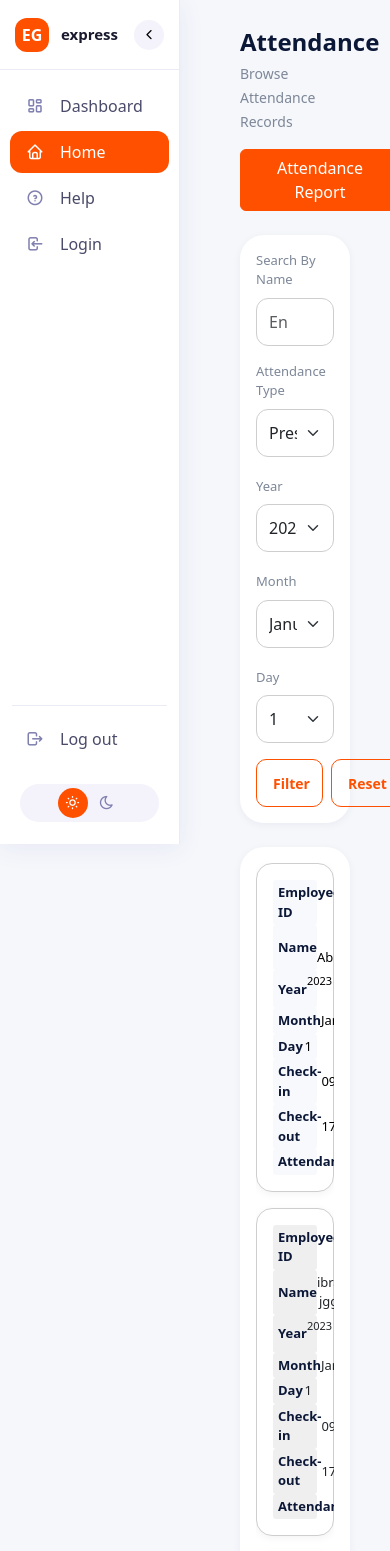
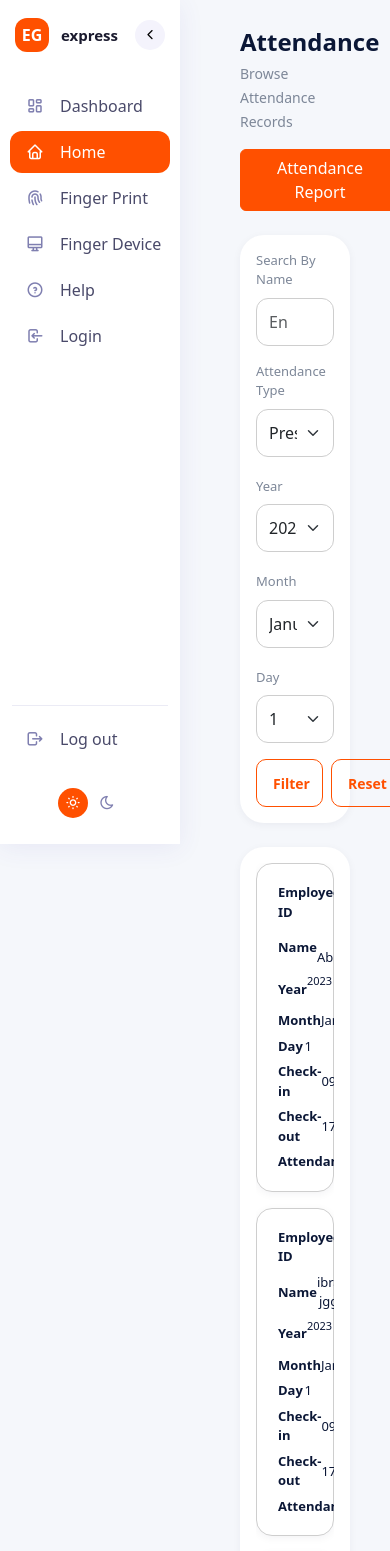
Before and after one commit to Egyexpress-FedEx/EG-Attendence-Hr-System, an Angular app: page /home in a window 390 px wide. Shown: the top 1551 px of the page. Built offline with nearby package versions, Linux system fonts and the light colour scheme.

Commit message:
dark-mode hundelation

```diff
--- a/src/app/features/pages/home/home.css
+++ b/src/app/features/pages/home/home.css
@@ -115,14 +115,13 @@
 
 
  .attendance-table tbody tr:nth-child(odd) td {
-  background-color: #f8f9fc !important;
+  background-color: var(--oddbg) !important;
 
 }
 
 .attendance-table tbody tr:nth-child(even) td {
-    background-color: #efefef !important;
+    background-color: var(--evenbg) !important;
 
-  color: #212529;
 }
 .attendance-table {
   margin-bottom: 0;
@@ -144,8 +143,9 @@
 .attendance-table tbody td {
   padding: 3px 5px  ;
   vertical-align: middle;
-
+  border-color: var(--tr-borfer);
   border-radius: 3px;
+  color:var(--secondary);
 }
 /* Pills */
 .serial-pill
@@ -168,7 +168,7 @@
 
 .pagination {
   gap: 6px;
-   --bs-pagination-bg: transparent;
+  background: transparent;
 }
 
 .page-link {
@@ -179,17 +179,18 @@
   display: flex;
   align-items: center;
   justify-content: center;
-  color: var(--secondary);
   cursor: pointer;
+  color:var(--page-number-color); ;
 }
 .activee{
   background: var(--pill-bg) !important;
   border-radius: 50% !important;
+
 }
 
 .next-btn {
   background: var(--secondary);
-  color: white !important;
+  color: var(--next-color) !important;
 }
 
 /*
@@ -234,14 +235,22 @@
   }
 
   .attendance-table tr {
-    background: #fff;
+    background: var(--card-bg);
     border-radius: 16px;
     box-shadow: var(--shadow-sm);
     border: 1px solid var(--border-color);
     margin-bottom: 16px;
     padding: 16px;
   }
+.attendance-table tbody tr:nth-child(odd) td {
+  background-color: var(--card-bg) !important;
 
+}
+
+.attendance-table tbody tr:nth-child(even) td {
+    background-color: var(--card-bg) !important;
+
+}
   .attendance-table td {
     border: none;
     display: flex;
@@ -251,7 +260,10 @@
     text-align: right;
     font-size: 13px;
   }
-
+.attendance-table tbody tr:hover td {
+  background-color: #a5937c !important;
+  color: white;
+}
   .attendance-table td::before {
     font-weight: 600;
     color: var(--secondary);
--- a/src/app/features/pages/home/home.html
+++ b/src/app/features/pages/home/home.html
@@ -118,7 +118,7 @@
           <table class="table attendance-table align-middle">
 
             <thead class="table-light rounded-3">
-              <tr class="text-center shadow-md">
+              <tr class="text-center shadow-md ">
                 <th>Employee Id</th>
                 <th>Name</th>
                 <th>Year</th>
--- a/src/app/shared/components/sidebar/sidebar-works/sidebar-works.css
+++ b/src/app/shared/components/sidebar/sidebar-works/sidebar-works.css
@@ -20,8 +20,8 @@
   height: 100vh;
   height: 100dvh;
 
-  background: #ffffff;
-  border-right: 1px solid #ebebf5;
+  background: var(--sidebarbackground);
+  border-right: 1px solid var(--sidebar-border);
 
   display: flex;
   flex-direction: column;
@@ -53,7 +53,7 @@
   min-height: 70px;
   padding: 0 15px;
   position: relative;
-  border-bottom: 1px solid #ebebf5;
+  border-bottom: 1px solid var(--sidebar-border);
   z-index: 1000;
 }
 
@@ -198,7 +198,7 @@
 
 .divider {
   height: 1px;
-  background: #ebebf5;
+  background: var(--before-bg);
   margin: 0 12px;
 }
 
@@ -222,7 +222,7 @@
 .theme-toggle {
   margin: 10px;
   padding: 4px;
-  background: #f4f3fc;
+  background: var(--togle-bg);
   border-radius: 50px;
   display: flex;
   justify-content: center;
--- a/src/app/shared/components/sidebar/sidebar-works/sidebar-works.ts
+++ b/src/app/shared/components/sidebar/sidebar-works/sidebar-works.ts
@@ -1,5 +1,5 @@
 import { CommonModule } from '@angular/common';
-import { Component, EventEmitter, inject, Input, Output, signal } from '@angular/core';
+import { Component, EventEmitter, inject, Input, OnInit, Output, signal } from '@angular/core';
 import { Router, RouterLink, RouterLinkActive, RouterModule } from '@angular/router';
 
 export interface NavItem {
@@ -15,7 +15,17 @@ export interface NavItem {
   templateUrl: './sidebar-works.html',
   styleUrl: './sidebar-works.css',
 })
-export class SidebarWorks {
+export class SidebarWorks  implements OnInit {
+
+
+ngOnInit(): void {
+  const savedTheme = localStorage.getItem('theme');
+
+  if (savedTheme === 'dark') {
+    this.isDarkTheme.set(true);
+    document.body.classList.add('dark-theme');
+  }
+}
   @Input() isExpanded = true;
   @Output() toggleSidebar = new EventEmitter<void>();
 
@@ -23,9 +33,11 @@ export class SidebarWorks {
   router=inject(Router)
 
   mainNav: NavItem[] = [
-    { label: 'Dashboard', icon: 'ti-layout-dashboard',},
+    { label: 'Dashboard', icon: 'ti-layout-dashboard', routerLink: '/dashboard' },
     { label: 'Home', icon: 'ti-home', routerLink: '/home' },
-    { label: 'Help', icon: 'ti-help-circle' },
+    { label: 'Finger Print', icon: 'ti-fingerprint', routerLink: '/finger-print' },
+    { label: 'Finger  Device', icon: 'ti-device-imac', routerLink: '/finger-device' },
+    { label: 'Help', icon: 'ti-help-circle', routerLink: '/help' },
     { label: 'Login', icon: 'ti-login',routerLink: '/login' ,},
   ];
 
@@ -42,8 +54,17 @@ export class SidebarWorks {
 
   setTheme(dark: boolean): void {
     this.isDarkTheme.set(dark);
+     if (dark) {
+    document.body.classList.add('dark-theme');
+    localStorage.setItem('theme', 'dark');
+  } else {
+    document.body.classList.remove('dark-theme');
+    localStorage.setItem('theme', 'light');
+  }
   }
   logout(){
      this.router.navigate(['/login'])
   }
+
+
 }
--- a/src/styles.css
+++ b/src/styles.css
@@ -18,8 +18,53 @@
   --radius-md: 16px;
   --radius-lg: 24px;
   --transition: all 0.3s ease;
+  --sidebarbackground:#ffffff;
+  --togle-bg:#ffffff;
+  --sidebar-border:##ebebf5;
+  --before-bg:#ebebf5;
+  --oddbg:#f8f9fc;
+  --evenbg:#efefef;
+  --tr-borfer:#f0f2f5;
+  --next-color:#ffffff;
+  --page-number-color:#111a2e;
 }
 body {
-  background: var(--body-bg);
+    background: var(--body-bg);
+  color: var(--text-primary);
+  transition: var(--transition);
 
 }
+body.dark-theme {
+  --primary: #ff6a2b;
+  --primary-hover: #ff7f45;
+
+  --secondary: #f0f0f0;
+  --secondary-light: #1e293b;
+
+  --body-bg: #0b1220;
+  --card-bg: #111a2e;
+
+  --text-primary: #e5e7eb;
+  --text-secondary: #94a3b8;
+
+  --border-color: rgba(255, 255, 255, 0.08);
+  --pill-bg: #1a2235;
+
+  --shadow-sm: 0 2px 10px rgba(0,0,0,0.4);
+  --shadow-md: 0 10px 30px rgba(0,0,0,0.55);
+
+  --radius-sm: 12px;
+  --radius-md: 16px;
+  --radius-lg: 24px;
+
+  --transition: all 0.3s ease;
+  --sidebarbackground:#0f172a;
+  --togle-bg:#0f172a;
+  --sidebar-border:#585858;
+  --before-bg:#585858;
+  --oddbg:#111a2e;
+  --evenbg:#515359;
+  --tr-borfer:#515359;
+  --next-color:#111a2e;
+  --page-number-color:#111a2e;
+}
```
